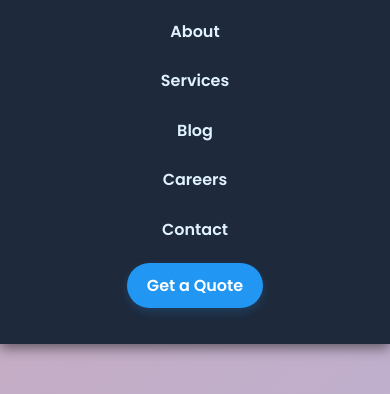
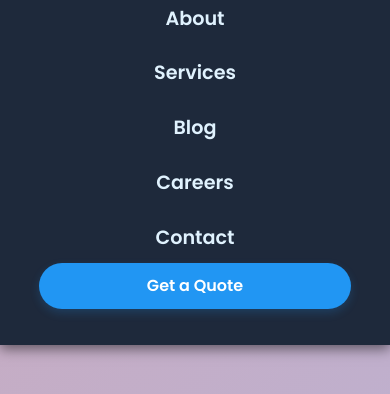
Before and after one commit to rohitpandey2006/coracle, a plain HTML site: page index.html in a window 390 px wide. Shown: the part 137-531 px from the top of the page. Drawn offline with Linux system fonts and the light colour scheme.

Commit message:
Update style.css

```diff
--- a/style.css
+++ b/style.css
@@ -21,16 +21,16 @@ Reset CSS
 
 
   /* Header Section Styles */
+/* Base styles */
 .header {
     position: sticky;
     top: 0;
     z-index: 1000;
-  background: linear-gradient(to right,  #111439, #f8f8f9); /* changed from .... */
+    background: linear-gradient(to right, #111439, #f8f8f9);
     backdrop-filter: blur(10px);
     box-shadow: 0 2px 12px rgba(0, 0, 0, 0.08);
     padding: 20px 0;
   }
-
 
   .nav-container {
     display: flex;
@@ -39,6 +39,7 @@ Reset CSS
     max-width: 1200px;
     margin: 0 auto;
     padding: 0 40px;
+    flex-wrap: wrap; /* Allows wrapping on smaller screens */
   }
 
   .logo img {
@@ -50,6 +51,9 @@ Reset CSS
     list-style: none;
     display: flex;
     gap: 30px;
+    flex-wrap: wrap; /* Allows wrapping of nav items */
+    padding: 0;
+    margin: 0;
   }
 
   .nav ul li a {
@@ -93,6 +97,7 @@ Reset CSS
     transition: all 0.3s ease;
     box-shadow: 0 4px 10px rgba(33, 150, 243, 0.2);
     font-family: 'Poppins', sans-serif;
+    margin-top: 10px; /* Adds spacing when stacked */
   }
 
   .btn-quote:hover {
@@ -105,20 +110,26 @@ Reset CSS
   @media (max-width: 768px) {
     .nav-container {
       flex-direction: column;
-      gap: 20px;
+      align-items: center;
+      padding: 0 20px;
     }
 
     .nav ul {
       flex-direction: column;
+      align-items: center;
       gap: 15px;
-      text-align: center;
+      width: 100%;
+    }
+
+    .nav ul li a {
+      font-size: 1.2rem;
     }
 
     .btn-quote {
-      padding: 10px 20px;
-    }
-  }
-
+      width: 100%;
+      text-align: center;
+    }
+  }
 
 
   /* Hero Section Styles */
```
Lines whose indentation alone changed are shown as unchanged.
